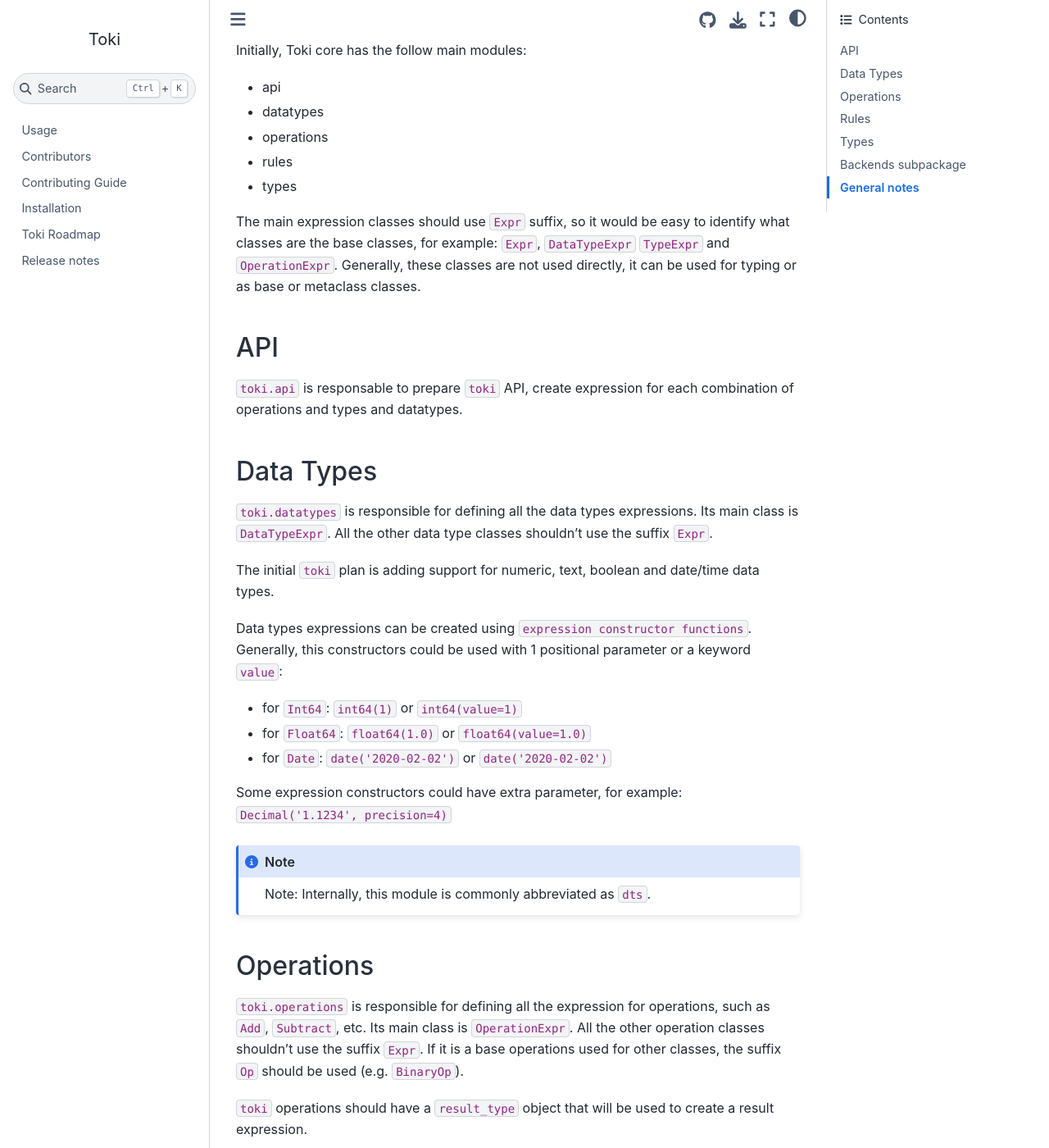
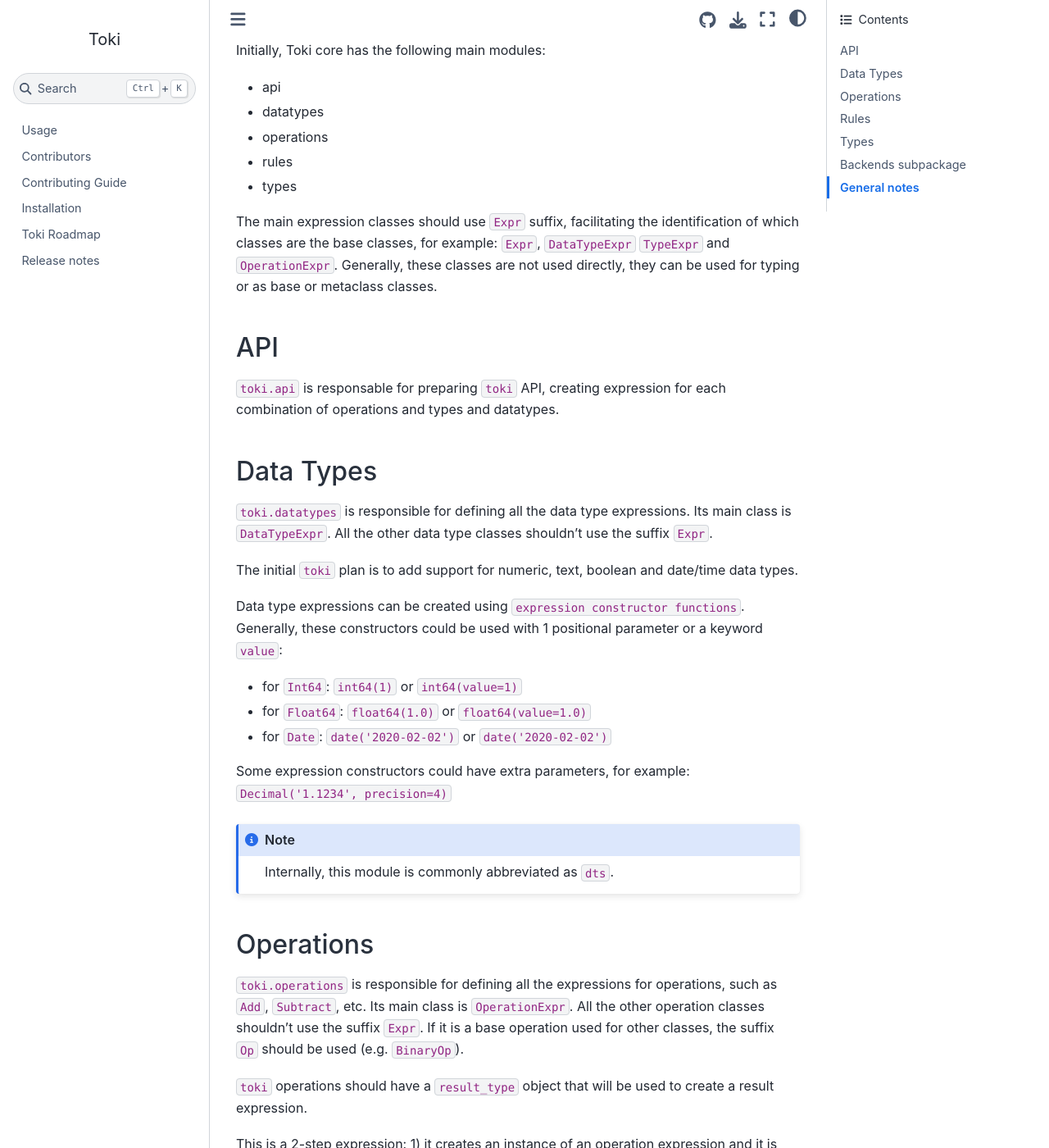
Before and after one commit to toki-project/toki, a Jupyter Book: the page built from docs/intro.md, in a window 1280 px wide and 1400 px high, scrolled down 674 px. Shown: the whole window at 82% size. Built offline with Jupyter Book 1.0.4 settings and Sphinx 7.4.7 and the Sphinx Book theme 1.1.4, drawn with Linux system fonts in a browser that asks for light colours; some of the changed text lies outside the part shown.

Commit message:
Fix doc typos (#11)

````diff
--- a/docs/intro.md
+++ b/docs/intro.md
@@ -2,15 +2,15 @@
 
 **last update: 2020-06-24**
 
-`Expression` is the base class used to create any kind of expression inside `toki`.
+`Expression` is the base class used to create any kind of expressions inside `toki`.
 
 A `toki` expression is based on `metadsl` expression and, in general, it would create
-expression for `types`, `datatypes` and `operations`.
+expressions for `types`, `datatypes` and `operations`.
 
 ```{note}
-Note: Currently there is no way to change `__init__` or `__new__` methods of an expression class.
+Currently there is no way to change `__init__` or `__new__` methods of an expression class.
 Each time an expression is instantiated, `metadsl` clones that expression, so the
-`__new__` method is called again and receive some parameters used by the `metadsl` expression.
+`__new__` method is called again and receives some parameters used by the `metadsl` expression.
 ```
 
 For now, we can define a method `expr` that will create a new expression for that class:
@@ -20,10 +20,10 @@ e = Literal.expr(1, type='int64')
 ```
 
 ```{note}
-Note: Every function, method or class should use typing.
+Every function, method or class should use typing.
 ```
 
-Initially, Toki core has the follow main modules:
+Initially, Toki core has the following main modules:
 
 * api
 * datatypes
@@ -31,47 +31,47 @@ Initially, Toki core has the follow main modules:
 * rules
 * types
 
-The main expression classes should use `Expr` suffix, so it would be easy to identify what classes
+The main expression classes should use `Expr` suffix, facilitating the identification of which classes
 are the base classes, for example: `Expr`, `DataTypeExpr` `TypeExpr` and `OperationExpr`.
-Generally, these classes are not used directly, it can be used for typing or as base or metaclass classes.
+Generally, these classes are not used directly, they can be used for typing or as base or metaclass classes.
 
 ## API
 
-`toki.api` is responsable to prepare `toki` API, create expression for each combination of
+`toki.api` is responsable for preparing `toki` API, creating expression for each combination of
 operations and types and datatypes.
 
 ## Data Types
 
-`toki.datatypes` is responsible for defining all the data types expressions. Its main class
+`toki.datatypes` is responsible for defining all the data type expressions. Its main class
 is `DataTypeExpr`. All the other data type classes shouldn't use the suffix `Expr`.
 
-The initial `toki` plan is adding support for numeric, text, boolean and date/time data types.
+The initial `toki` plan is to add support for numeric, text, boolean and date/time data types.
 
-Data types expressions can be created using `expression constructor functions`.
-Generally, this constructors could be used with 1 positional parameter or a keyword `value`:
+Data type expressions can be created using `expression constructor functions`.
+Generally, these constructors could be used with 1 positional parameter or a keyword `value`:
 
 * for `Int64`: `int64(1)` or `int64(value=1)`
 * for `Float64`: `float64(1.0)` or `float64(value=1.0)`
 * for `Date`: `date('2020-02-02')` or `date('2020-02-02')`
 
-Some expression constructors could have extra parameter, for example: `Decimal('1.1234', precision=4)`
+Some expression constructors could have extra parameters, for example: `Decimal('1.1234', precision=4)`
 
 ```{note}
-Note: Internally, this module is commonly abbreviated as `dts`.
+Internally, this module is commonly abbreviated as `dts`.
 ```
 
 ## Operations
 
-`toki.operations` is responsible for defining all the expression for operations, such as
+`toki.operations` is responsible for defining all the expressions for operations, such as
 `Add`, `Subtract`, etc. Its main class is `OperationExpr`. All the other operation classes
-shouldn't use the suffix `Expr`. If it is a base operations used for other classes, the
+shouldn't use the suffix `Expr`. If it is a base operation used for other classes, the
 suffix `Op` should be used (e.g. `BinaryOp`).
 
 `toki` operations should have a `result_type` object that will be used to create a result expression.
 
-This is a 2-steps expression: 1) it creates an instance of a operation expression and it
-is used as parameter for 2) a instance of a `datatype`, `type` or another `operation` expression,
-according to the `output_result`. It would looks similar to:
+This is a 2-step expression: 1) it creates an instance of an operation expression and it
+is used as a parameter for 2) an instance of a `datatype`, `type` or another `operation` expression,
+according to the `result_type`. It would look similar to:
 
 ```
 n1 = int64(1)
@@ -93,7 +93,7 @@ Note: Internally, this module is commonly abbreviated as `ops`.
 `toki.rules` is responsible for defining all the expression types.
 
 ```{note}
-Note: Internally, this module is commonly abbreviated as `rls`.
+Internally, this module is commonly abbreviated as `rls`.
 ```
 
 ## Types
````
Also changed, not shown: other parts of docs/intro.md (+4 -4 lines).
